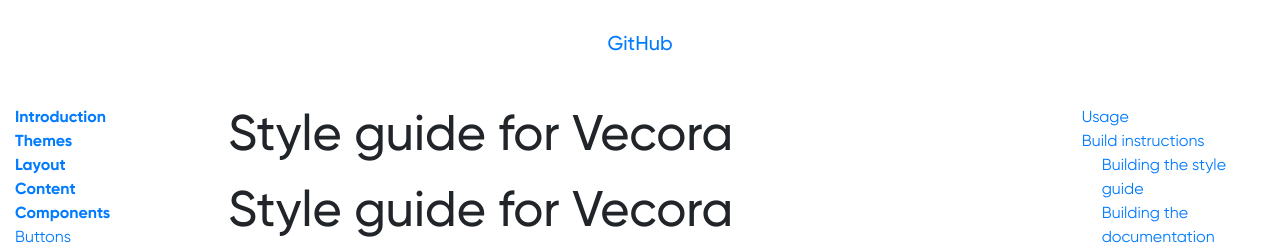
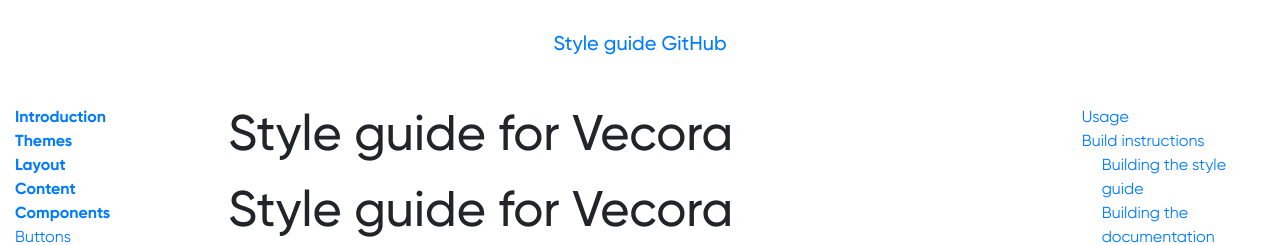
Before and after one commit to vecora/ds-vecora, a Jekyll site: the page built from README.md, in a window 1280 px wide. Shown: the top 245 px of the page. Built offline with Jekyll 4.4.1, drawn with Linux system fonts in a browser that asks for light colours; some web fonts are replaced; our own code applies the rules of GitHub Pages for plain Markdown files.

Commit message:
minor updates to docs

```diff
--- a/_layouts/default.html
+++ b/_layouts/default.html
@@ -15,7 +15,7 @@
 
   <header>
     <br>
-    <p class="text-center"><a href="https://github.com/vecora/sg-vecora">GitHub</a></p>
+    <p class="text-center"><a href="https://vecora.github.io/sg-vecora/docs/">Style guide</a> <a href="https://github.com/vecora/sg-vecora">GitHub</a></p>
     <br>
   </header>
 
--- a/_layouts/frontpage.html
+++ b/_layouts/frontpage.html
@@ -10,7 +10,7 @@
   <title>{{ page.title }}</title>
 </head>
 
-<body data-spy="scroll" data-target="#document-nav" data-offset="0">
+<body data-spy="scroll" data-target="#document-nav" data-offset="0" class="docs-frontpage">
 
   <header>
     <br>
--- a/assets/main.scss
+++ b/assets/main.scss
@@ -59,6 +59,15 @@ h3, h4 { margin-top: 50px !important; }
 
 
 
+.docs-frontpage {
+  background-color: linear-gradient(#DE00FF, #FF0078);
+}
+
+
+
+
+
+
 .docs-gradients-container {
   display: flex;
   flex-wrap: wrap;
```
